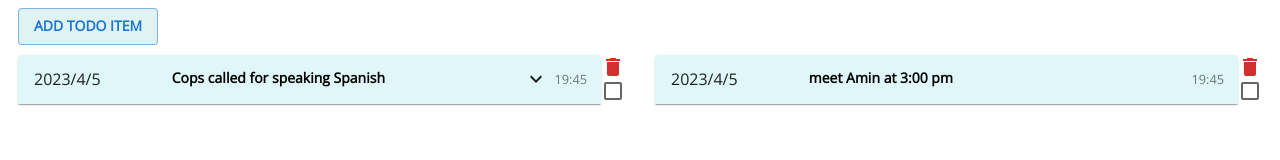
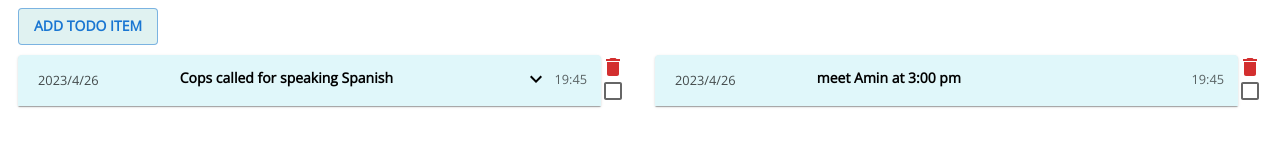
Before and after one commit to ciberdown/todo-with-typescript-and-redux, a React (Create React App) app: page / in a window 1280 px wide. Shown: the top 160 px of the page. Built offline with nearby package versions, Linux system fonts and the light colour scheme.

Commit message:
some feathers added

```diff
--- a/src/components/accordion.tsx
+++ b/src/components/accordion.tsx
@@ -13,13 +13,12 @@ import DeleteIcon from "@mui/icons-material/Delete";
 import { Box } from "@mui/material";
 import { accordion_styles as styles } from "../theme/styles";
 
-
-
 const label = { inputProps: { "aria-label": "Checkbox demo" } };
 
 export const getThisTime = (): { date: string; time: string } => {
   const myDate = new Date();
-  const date: string = `${myDate.getFullYear()}/${myDate.getMonth()}/${myDate.getDay()}`
+
+  const date: string = `${myDate.getFullYear()}/${myDate.getMonth()}/${myDate.getDate()}`;
   const time: string = `${myDate.getHours()}:${myDate.getMinutes()}`;
   return { date: date, time: time };
 };
@@ -46,8 +45,12 @@ export default function ControlledAccordions() {
           <Accordion
             sx={{
               width: "100%",
-              backgroundColor: item.checked ? "#b3e5fc" : "#e0f7fa",
+              backgroundColor: item.checked
+                ? styles.checked_color
+                : styles.unChecked_color,
+              color: styles.text_color,
             }}
+
             expanded={
               expanded === item.id.toString() && item.describition !== "" //des not empty
             }
@@ -57,7 +60,7 @@ export default function ControlledAccordions() {
               aria-controls="panel1bh-content"
               id="panel1bh-header"
             >
-              <Typography sx={styles.typography}>{item.time.date}</Typography>
+              <Typography sx={styles.date}>{item.time.date}</Typography>
               <Typography sx={styles.title}>{item.title}</Typography>
               {item.checked && (
                 <Typography sx={{ mr: "10px" }}>Done!</Typography>
--- a/src/theme/styles.ts
+++ b/src/theme/styles.ts
@@ -1,3 +1,4 @@
+
 export const todo_width: string = '400px'
 
 export const accordion_styles = {
@@ -6,10 +7,12 @@ export const accordion_styles = {
       gridTemplateColumns: `repeat(auto-fit, minmax(${todo_width}, 1fr)`,
       columnGap: "10px",
     },
+    checked_color: "#a7ffeb",
+    unChecked_color: "#e0f7fa",
+    text_color: 'black',
     desc: { opacity: 0.6 },
-    typography: { width: "25%", flexShrink: 0 },
+    date: { width: "25%", flexShrink: 0, fontSize:'0.8em', opacity:.7 , p:.5},
     title: {
-      color: "black",
       width: "70%",
       fontSize: "14px",
       fontWeight:'bolder'
```
